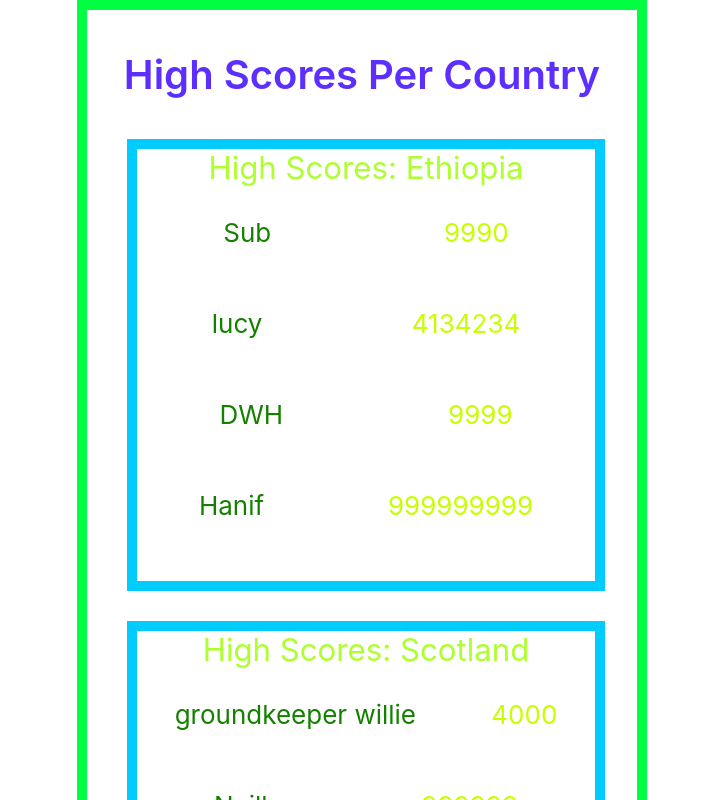
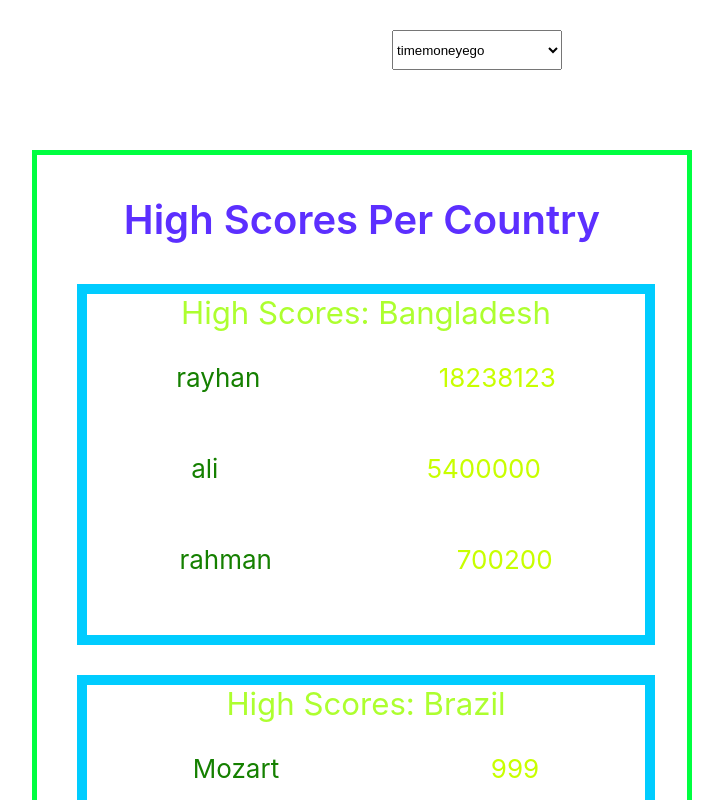
Before and after one commit to cyeburu/high-scores-react, a React (Create React App) app: page / in a window 1280 px wide. Shown: the top 800 px of the page, without its empty margins (278-1001 px from the left). Built offline with nearby package versions, Linux system fonts and the light colour scheme.

Commit message:
completed-level2&3

```diff
--- a/src/App.css
+++ b/src/App.css
@@ -6,9 +6,10 @@
   font-size: calc(10px + 2vmin);
   color: black;
 }
-.container {
-  border: 10px solid rgb(0, 255, 64);
-  width: 550px;
+.row {
+  border: 5px solid rgb(0, 255, 64);
+  width: 650px;
+  margin-top: 80px;
 }
 li {
   list-style: none;
@@ -40,3 +41,9 @@ li {
   color: rgb(21, 128, 0);
   text-align: center;
 }
+.selectButton {
+  width: 170px;
+  height: 40px;
+  margin-left: 230px;
+  margin-top: 30px;
+}
--- a/src/App.js
+++ b/src/App.js
@@ -1,12 +1,21 @@
 import React from 'react';
 import './App.css';
 import CountryScores from './CountryScores'
+import SearchButton from "./SearchButton"
+
 
 
 function App() {
+  const list = ["time", "money", "ego"]
+
+
+
+
   return (
-    <div className="App">
+    <div >
       <header className="App-body">
+        {/* <SearchButton list={list} /> */}
+        <SearchButton />
         <CountryScores />
       </header>
     </div >
--- a/src/CountryScores.js
+++ b/src/CountryScores.js
@@ -3,11 +3,13 @@ import ScoreData from './ScoreData.js';
 import ScoresTable from "./ScoresTable.js";
 
 
-const CountryScores = () => {
-    let listItems = ScoreData
+function CountryScores() {
+
+
     return (
         <div>
-            <ScoresTable list={listItems} />
+            <ScoresTable scoreBoardData={ScoreData} />
+
         </div>
     )
 }
--- a/src/OneCountryTable.js
+++ b/src/OneCountryTable.js
@@ -1,23 +1,23 @@
 import React from "react"
+
 
 
 function OneCountryTable(props) {
     return (
         <div className="countryTable">
-            <li >
             <div className="countryName">High Scores: {props.countryName}</div>
 
-                {props.countryScores.map((playerAndScore, index) => {
+            {props.countryScores.sort((a, b) => a.s > b.s ? -1 : 1).map((playerAndScore, index) => {
                 return (
+
                     <div className="playerScore" key={index}>
+
                         <span className="playerName" > {playerAndScore.n} </span>
                         <span className="playerScore" > {playerAndScore.s}</span>
                     </div>
                 )
             })}
-
-            </li>
         </div>
     )
 }
-export default OneCountryTable
+export default OneCountryTable;
--- a/src/ScoresTable.js
+++ b/src/ScoresTable.js
@@ -5,16 +5,19 @@ import OneCountryTable from "./OneCountryTable"
 function ScoresTable(props) {
     return (
         <div className="container">
+
+            <div className="row">
                 <p className="boardTitle">
                     High Scores Per Country
            </p>
-            <ul> {props.list.map((country, index) => {
+                <ul>{props.scoreBoardData.sort((a, b) => a.name < b.name ? -1 : 1).map((country, index) => {
                     return (
                         <OneCountryTable countryName={country.name} countryScores={country.scores} key={index} />
                     )
                 })}
                 </ul>
             </div>
+        </div>
     )
 }
 export default ScoresTable;
--- /dev/null
+++ b/src/SearchButton.js
@@ -0,0 +1,27 @@
+import React, { useState } from "react"
+import ScoresTable from "./ScoresTable"
+
+const SearchButton = (props) => {
+    const [toggleSearch, setToggleSearch] = useState([])
+
+    function handleToggle() {
+        setToggleSearch()
+    }
+    const list = ["time", "money", "ego"];
+
+
+
+    return (
+        <select className="selectButton" >
+            <option>{list}</option>
+            <option>money</option>
+            onClick ={}
+
+
+        </select>
+
+    )
+}
+
+
+export default SearchButton;
```
Also changed, not shown: src/PlayerScore.js (deleted, +0 -13 lines). Lines whose indentation alone changed are shown as unchanged.
